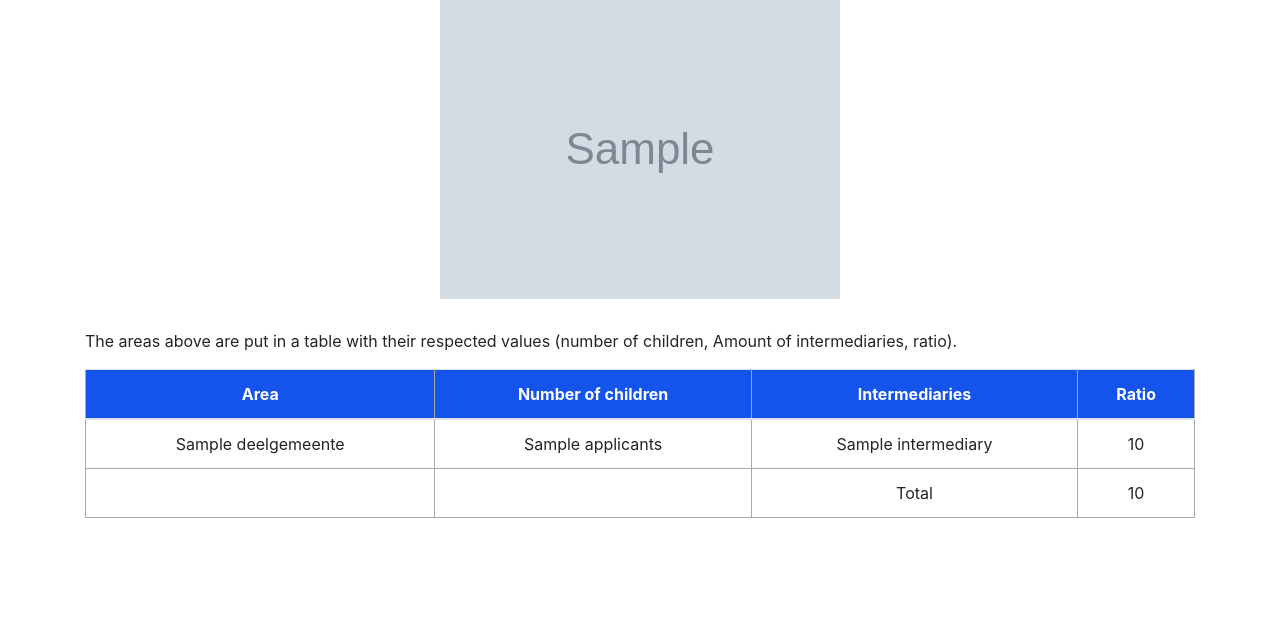
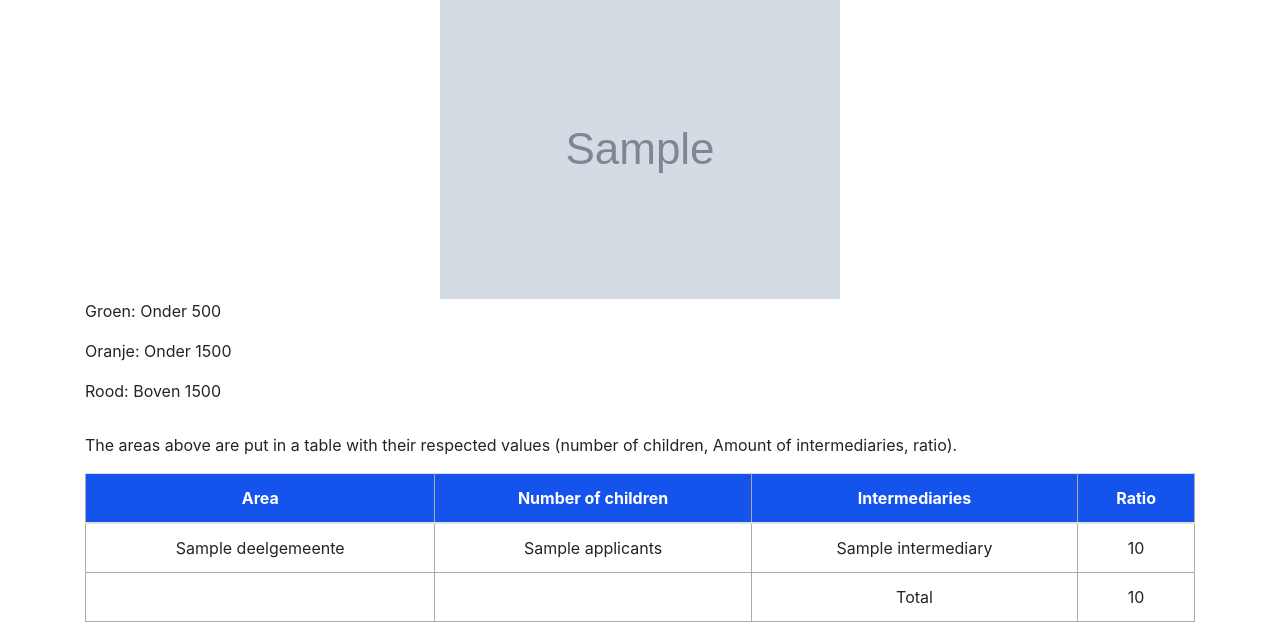
Before and after one commit to gebruikersnaam1/Data, a Flask app: template Project/jeugdfonds/templates/index.html in a window 1280 px wide. Shown: the part 257-894 px from the top of the page. Before the commit the page ends 775 px from the top, so only its background shows below. Run offline with Flask 2, Linux system fonts and the light colour scheme; the template is opened without the code that fills it: most values are stand-ins (such as "Sample title", 1, 10 or a date in 2020); grey boxes marked "Sample" are stand-in pictures; some libraries are stand-ins or nearby versions.

Commit message:
Update _map.html

```diff
--- a/Project/jeugdfonds/templates/_map.html
+++ b/Project/jeugdfonds/templates/_map.html
@@ -46,6 +46,11 @@
         </div>
         {% endfor %}
        </div>
+       <div class="Legenda">
+         <p>Groen: Onder 500</p>
+         <p>Oranje: Onder 1500</p>
+         <p>Rood: Boven 1500</p>
+       </div>
     </div>
   </div>
 </div>
```
